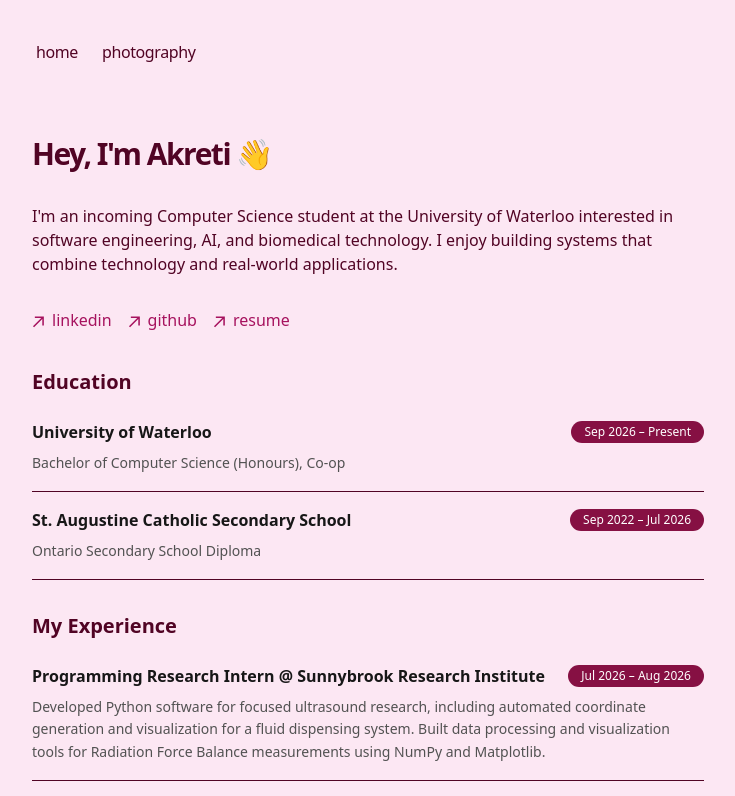
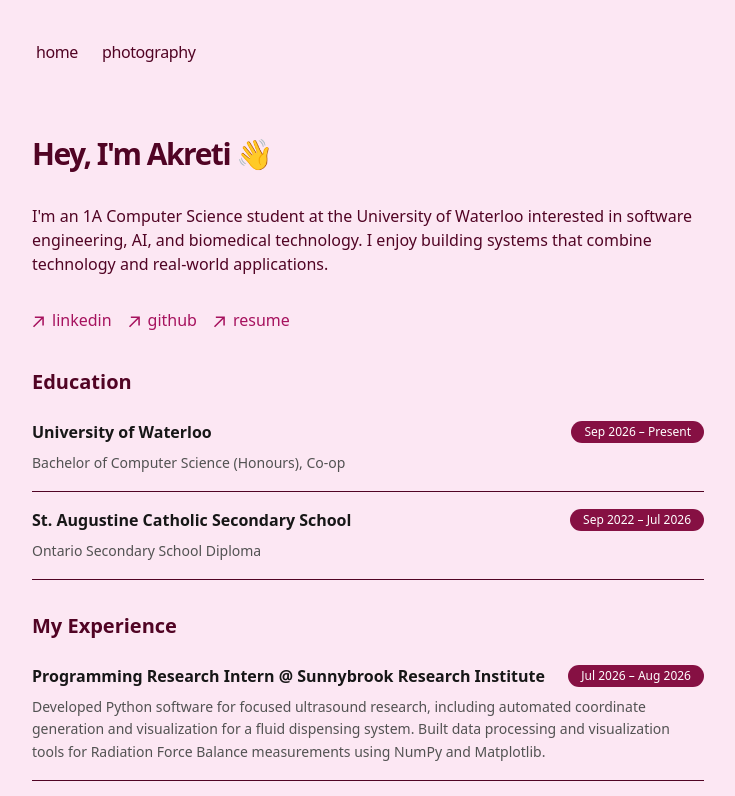
Before and after one commit to akretisharma/akretisharma.github.io, a Next.js app: page / in a window 1280 px wide. Shown: the top 796 px of the page, without its empty margins (272-1007 px from the left). Built offline with nearby package versions, Linux system fonts and the light colour scheme.

Commit message:
content update

```diff
--- a/src/app/page.tsx
+++ b/src/app/page.tsx
@@ -32,7 +32,7 @@
         Hey, I'm Akreti 👋
       </h1>
       <p className="mb-6">
-  {`I'm an incoming Computer Science student at the University of Waterloo interested in software engineering, AI, and biomedical technology. I enjoy building systems that combine technology and real-world applications.`}
+  {`I'm an 1A Computer Science student at the University of Waterloo interested in software engineering, AI, and biomedical technology. I enjoy building systems that combine technology and real-world applications.`}
       </p>
       <div>
         <ul className="font-sm mt-8 flex flex-col space-x-0 space-y-2 text-[#a6125e] md:flex-row md:space-x-4 md:space-y-0 dark:text-pink-300">
```
